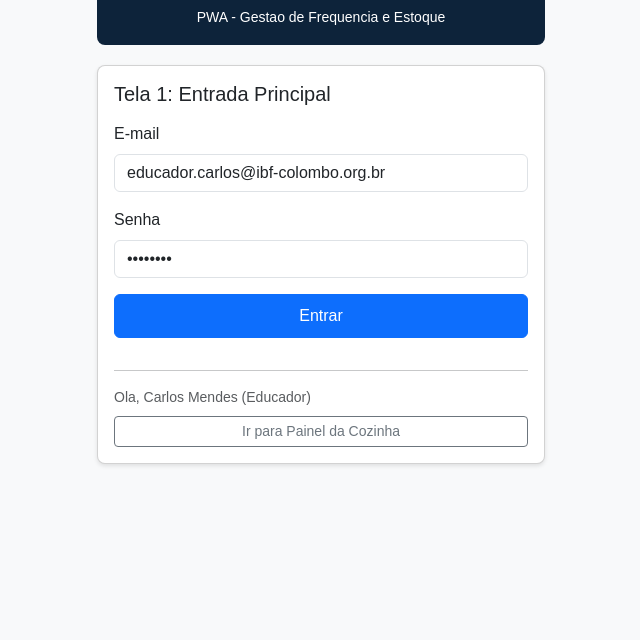
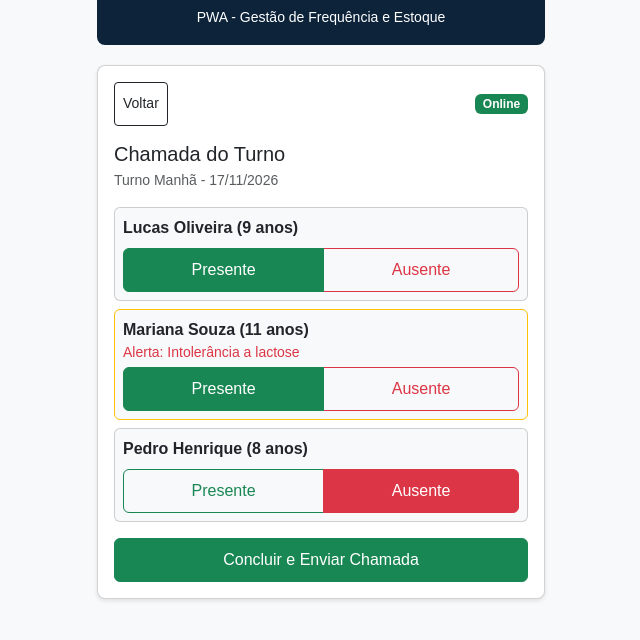
Before and after one commit to GuilhermeCDSx/Instituto-Beija-Flor, a plain HTML site: page static/index.html in a window 1280 px wide. Both pictures are taken after a click on the button "Entrar". Shown: the part 64-704 px from the top of the page, without its empty margins (319-959 px from the left). Drawn offline with nearby package versions, Linux system fonts and the light colour scheme.

Commit message:
feat: implementa navegacao dinamica e interatividade de presenca no PWA e fix de alguns bugs

```diff
--- a/static/index.html
+++ b/static/index.html
@@ -3,7 +3,7 @@
 <head>
     <meta charset="UTF-8">
     <meta name="viewport" content="width=device-width, initial-scale=1.0">
-    <title>Instituto Beija-Flor - Gestao PWA</title>
+    <title>Instituto Beija-Flor - Gestão PWA</title>
     <link href="https://cdn.jsdelivr.net/npm/bootstrap@5.3.0/dist/css/bootstrap.min.css" rel="stylesheet">
     <style>
         body { background-color: #f8f9fa; font-family: Arial, sans-serif; }
@@ -15,10 +15,10 @@
 </head>
 <body>
     <div class="app-container">
-        <!-- CABECALHO INSTITUCIONAL -->
+        <!-- CABEÇALHO INSTITUCIONAL -->
         <div class="brand-header text-center">
             <h4>Instituto Beija-Flor</h4>
-            <small>PWA - Gestao de Frequencia e Estoque</small>
+            <small>PWA - Gestão de Frequência e Estoque</small>
         </div>
 
         <!-- TELA 1: ENTRADA E MENU INICIAL -->
@@ -34,45 +34,48 @@
             </div>
             <button class="btn btn-primary w-100 btn-touch mb-3" onclick="mostrarTela('tela-chamada')">Entrar</button>
             <hr>
-            <div class="text-muted small">Ola, Carlos Mendes (Educador)</div>
+            <div class="text-muted small">Olá, Carlos Mendes (Educador)</div>
             <button class="btn btn-outline-secondary btn-sm mt-2 w-100" onclick="mostrarTela('tela-cozinha')">Ir para Painel da Cozinha</button>
         </div>
 
-        <!-- TELA 2: CHAMADA DIARIA POR TURNO -->
+        <!-- TELA 2: CHAMADA DIÁRIA POR TURNO -->
         <div id="tela-chamada" class="card card-custom p-3 mb-4" style="display: none;">
             <div class="d-flex justify-content-between align-items-center mb-3">
                 <button class="btn btn-outline-dark btn-sm btn-touch" onclick="mostrarTela('tela-login')">Voltar</button>
                 <span class="badge bg-success">Online</span>
             </div>
             <h5 class="mb-1">Chamada do Turno</h5>
-            <p class="text-muted small">Turno Manha - 17/11/2026</p>
+            <p class="text-muted small">Turno Manhã - 17/11/2026</p>
 
-            <div class="card p-2 mb-2 bg-light">
+            <!-- ALUNO 1 -->
+            <div class="card p-2 mb-2 bg-light" id="aluno-1">
                 <div class="fw-bold">Lucas Oliveira (9 anos)</div>
-                <div class="btn-group mt-2" role="group">
-                    <button class="btn btn-outline-primary btn-sm btn-touch active">Presente</button>
-                    <button class="btn btn-outline-secondary btn-sm btn-touch">Ausente</button>
+                <div class="btn-group mt-2 w-100" role="group">
+                    <button type="button" class="btn btn-outline-success btn-touch active" onclick="marcarPresenca(1, 'presente')">Presente</button>
+                    <button type="button" class="btn btn-outline-danger btn-touch" onclick="marcarPresenca(1, 'ausente')">Ausente</button>
                 </div>
             </div>
 
-            <div class="card p-2 mb-2 bg-light border-warning">
+            <!-- ALUNO 2 (Com restrição) -->
+            <div class="card p-2 mb-2 bg-light border-warning" id="aluno-2" data-alergia="true" data-nome="Mariana Souza (Intolerância a lactose)">
                 <div class="fw-bold">Mariana Souza (11 anos)</div>
-                <div class="text-danger small mb-1">Alerta: Intolerancia a lactose</div>
-                <div class="btn-group" role="group">
-                    <button class="btn btn-outline-primary btn-sm btn-touch active">Presente</button>
-                    <button class="btn btn-outline-secondary btn-sm btn-touch">Ausente</button>
+                <div class="text-danger small mb-1">Alerta: Intolerância a lactose</div>
+                <div class="btn-group w-100" role="group">
+                    <button type="button" class="btn btn-outline-success btn-touch active" onclick="marcarPresenca(2, 'presente')">Presente</button>
+                    <button type="button" class="btn btn-outline-danger btn-touch" onclick="marcarPresenca(2, 'ausente')">Ausente</button>
                 </div>
             </div>
 
-            <div class="card p-2 mb-3 bg-light">
+            <!-- ALUNO 3 -->
+            <div class="card p-2 mb-3 bg-light" id="aluno-3">
                 <div class="fw-bold">Pedro Henrique (8 anos)</div>
-                <div class="btn-group mt-2" role="group">
-                    <button class="btn btn-outline-primary btn-sm btn-touch">Presente</button>
-                    <button class="btn btn-outline-dark btn-sm btn-touch active">Ausente</button>
+                <div class="btn-group mt-2 w-100" role="group">
+                    <button type="button" class="btn btn-outline-success btn-touch" onclick="marcarPresenca(3, 'presente')">Presente</button>
+                    <button type="button" class="btn btn-outline-danger btn-touch active" onclick="marcarPresenca(3, 'ausente')">Ausente</button>
                 </div>
             </div>
 
-            <button class="btn btn-success w-100 btn-touch" onclick="mostrarTela('tela-cozinha')">Concluir e Enviar Chamada</button>
+            <button class="btn btn-success w-100 btn-touch" onclick="irParaCozinha()">Concluir e Enviar Chamada</button>
         </div>
 
         <!-- TELA 3: PAINEL DA COZINHA E ESTOQUE -->
@@ -82,18 +85,89 @@
                 <span class="badge bg-success">Sincronizado</span>
             </div>
             <h5 class="mb-1">Painel da Cozinha e Estoque</h5>
-            <p class="text-muted small">Turno Manha - Total: 42 Refeicoes</p>
+            <p class="text-muted small">Turno Manhã - Total: <span id="total-refeicoes">2</span> Refeições</p>
 
-            <div class="alert alert-warning py-2 small">
-                <strong>Dieta Especial:</strong> Mariana Souza (Intolerancia a lactose)
+            <div class="alert alert-warning py-2 small" id="alerta-dieta">
+                <strong>Dieta Especial:</strong> <span id="texto-dieta">Mariana Souza (Intolerância a lactose)</span>
             </div>
 
             <div class="mb-3">
-                <label class="form-label fw-bold">Estoque Prioritario</label>
+                <label class="form-label fw-bold">Estoque Prioritário</label>
                 <div class="p-2 border rounded bg-white small mb-2">
                     Leite Integral 1L - 12 litros<br>
-                    <span class="text-danger">Critico: vence em 3 dias (20/11/2026)</span>
+                    <span class="text-danger">Crítico: vence em 3 dias (20/11/2026)</span>
                 </div>
             </div>
 
-            <div
+            <button class="btn btn-primary w-100 btn-touch" onclick="alert('Dados do painel atualizados com sucesso!')">Atualizar Estoque</button>
+        </div>
+    </div>
+
+    <!-- SCRIPTS DE INTERATIVIDADE -->
+    <script>
+        // Armazena o status de presença de cada aluno (1 = presente, 0 = ausente)
+        let statusAlunos = {
+            1: 'presente', // Lucas
+            2: 'presente', // Mariana
+            3: 'ausente'   // Pedro
+        };
+
+        function mostrarTela(idTela) {
+            document.getElementById('tela-login').style.display = 'none';
+            document.getElementById('tela-chamada').style.display = 'none';
+            document.getElementById('tela-cozinha').style.display = 'none';
+
+            document.getElementById(idTela).style.display = 'block';
+            window.scrollTo(0, 0);
+        }
+
+        function marcarPresenca(idAluno, status) {
+            statusAlunos[idAluno] = status;
+            const cardAluno = document.getElementById(`aluno-${idAluno}`);
+            const botoes = cardAluno.querySelectorAll('button');
+
+            // Alterna classes visuais dos botões
+            if (status === 'presente') {
+                botoes[0].className = 'btn btn-outline-success btn-touch active';
+                botoes[1].className = 'btn btn-outline-danger btn-touch';
+            } else {
+                botoes[0].className = 'btn btn-outline-success btn-touch';
+                botoes[1].className = 'btn btn-outline-danger btn-touch active';
+            }
+        }
+
+        function irParaCozinha() {
+            // Calcula quantas refeições serão necessárias com base nos alunos presentes
+            let totalPresentes = 0;
+            let restricoesAtivas = [];
+
+            for (let id in statusAlunos) {
+                if (statusAlunos[id] === 'presente') {
+                    totalPresentes++;
+                    // Verifica se o aluno presente tem restrição alimentar
+                    const elementoAluno = document.getElementById(`aluno-${id}`);
+                    if (elementoAluno && elementoAluno.dataset.alergia) {
+                        restricoesAtivas.push(elementoAluno.dataset.nome);
+                    }
+                }
+            }
+
+            // Atualiza o painel da cozinha dinamicamente
+            document.getElementById('total-refeicoes').innerText = totalPresentes;
+
+            const alertaDieta = document.getElementById('alerta-dieta');
+            const textoDieta = document.getElementById('texto-dieta');
+
+            if (restricoesAtivas.length > 0) {
+                alertaDieta.style.display = 'block';
+                textoDieta.innerText = restricoesAtivas.join(', ');
+            } else {
+                alertaDieta.style.display = 'none';
+            }
+
+            // Vai para a tela da cozinha
+            mostrarTela('tela-cozinha');
+        }
+    </script>
+</body>
+</html>
```
Also changed, not shown: 3 other files.
